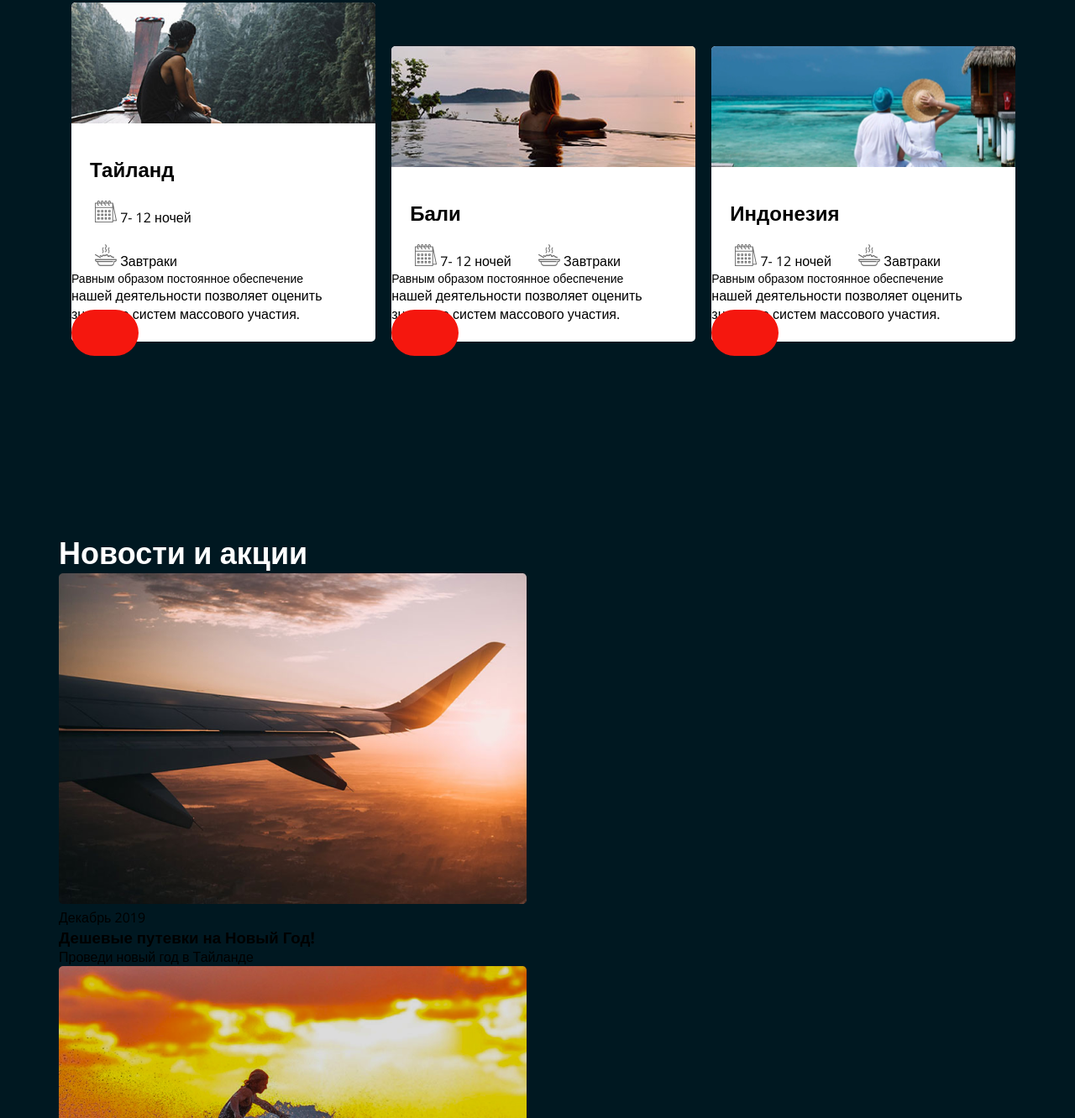
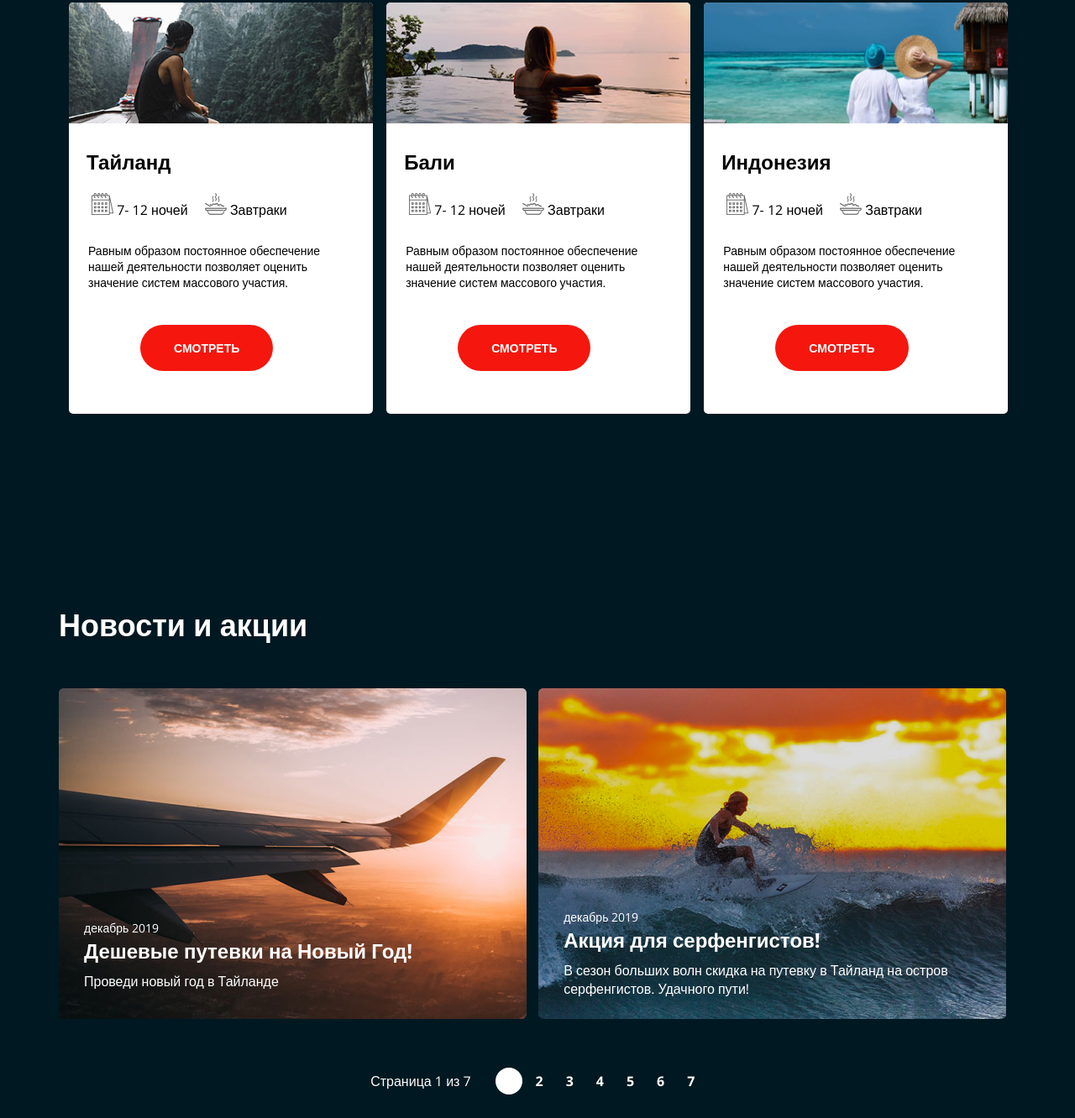
Before and after one commit to maxnewm/Asia-air, a plain HTML site: page index.html in a window 1280 px wide. Shown: the part 848-2180 px from the top of the page at 84% size. Drawn offline with nearby package versions, Linux system fonts and the light colour scheme.

Commit message:
2323232323

```diff
--- a/css/style.css
+++ b/css/style.css
@@ -40,8 +40,8 @@
 }
 
 .headadress__phone{
-    font-size: 26px;
-   padding-left: 947px;
+ font-size: 26px;
+ padding-left: 947px;
 }
 
 .headadress__shedule{
@@ -79,6 +79,7 @@
 
 .tours{
   margin-bottom: 227px;
+  margin-left: 23;
   position: relative;
 }
 
@@ -87,6 +88,7 @@
   font-size: 36px;
   color: #fff;
   margin-bottom: 41px;
+  margin-left: 19px;
 }
 
 .tours__img{
@@ -98,7 +100,8 @@
  background-color:#fff;
  display: inline-block;
  border-radius: 5px;
- margin-left: 15px;
+ margin-left: 12px;
+ padding-bottom: 68px;
 }
 
 
@@ -108,14 +111,16 @@
 
 .tours__about{
   font-size: 14px;
+  max-width: 300px;
+  margin-bottom: 57px;
 
 }
 
 .tours__name{
   font-size: 24px;
   font-weight: bold;
-  margin-top: 33px;
-  margin-left: 22px;
+  margin-top: 1px;
+  margin-left: -2px;
 
 }
 
@@ -126,20 +131,143 @@
   margin-top: 21px;
 }
 
+.tours__content{
+  padding-left: 23px;
+  padding-top: 23px;
+}
+
 .tours__feature{
   display: inline-block;
+  margin-bottom: 14px;
+  margin-left: -12px;
+
+}
+
+.news{
+  margin-bottom: 152px;
+}
+
+.news__item{
+  width: 557px;
+  display: inline-block;
+  vertical-align: top;
+  position: relative;
+  border-radius: 5px;
+  overflow: hidden;
+  margin-right: 10px;
+}
+
+.news__img{
+  display: block;
+  width: 100%;
+  height: 100%;
+  object-fit: cover;
+}
+
+.news__desc{
+  position: absolute;
+  left: 0;
+  right: 0;
+  bottom: 0;
+  padding: 25px 30px;
+  min-height: 145px;
+  color: #fff;
+}
+
+.news__date{
+  font-size: 14px;
+  margin-top:  23px;
+  text-transform: lowercase;
+}
+
+.news__name{
+  font-size: 24px;
+  font-weight: bold;
+  margin-bottom: 9px;
+}
+
+.news__text{
+  font-size: 16px;
+}
+
+.news__title{
+  margin-bottom: 51px;
+}
+
+.pagination{
+  text-align: center;
+  margin-top: 58px;
+
+}
+
+.paginator__display,.paginator__lists{
+  display: inline-block;
+  vertical-align: middle;
+}
+
+.paginator__display{
+  margin-right: 25px;
+  color: #fff;
+}
+
+.paginator__item{
+  display: inline-block;
+  vertical-align: middle;
+}
+
+.paginator__link{
+  display: block;
+  width: 32px;
+  height: 32px;
+  border-radius: 50%;
+  position: relative;
+  text-decoration: none;
+  font-weight: bold;
+  line-height: 32px;
+}
+
+.paginator__item--activ .paginator__link{
+ background-color:#fff
 }
 
 
+.footer{
+  height: 320px;
+  position: relative;
+  margin-top: 23px;
+  display: inline-block;
 
-.footer{
-  height: 92.px;
-  padding-bottom: 65px;
 }
 
 .footer__logo{
+ padding-top: 23px;
+}
+
+.footer__adress{
   display: block;
+  text-align: end;
+  position: relative;
+  top: -52px;
 }
+
+.adress__phone{
+  font-size: 26px;
+ padding-left: 947px;
+}
+
+.adress__text{
+  color: #9A9A9A;
+  font-size: 11px;
+}
+
+.footer__nav{
+  text-align: left;
+  padding-left: 118px;
+  position: relative;
+  top: -35px;
+}
+
+
 
 
 
@@ -178,6 +306,8 @@ a{
   margin: 0 auto;
 }
 
+
+
 .wrapper--bg{
   background: url('../img/1.png') top center, url('../img/2.png') bottom 165px right, #001821;
   background-repeat: no-repeat;
@@ -185,13 +315,19 @@ a{
 }
 
 
+
 .social__list{
   font-size: 0;
-}
+  position: relative;
+  margin-left: 671px;
+  margin-top: -58px;
+  }
 
 .social__item{
   font-size: 16px;
   display: inline-block;
+
+
 }
 
 .social__item:not(:first-child) {
@@ -277,6 +413,10 @@ a{
   margin-top: 140px;
 }
 
+.about{
+  margin-bottom: 100px;
+}
+
 .about__title{
 margin-bottom: 37px;
 }
@@ -307,6 +447,12 @@ margin-bottom: 37px;
   background: #F5170E;
   padding: 18px 40px;
   transition: .5s;
+  margin-top: 5px;
+
+}
+
+.button--transparent{
+  margin-left: 62px;
 }
 
 .button:hover{
--- a/index.html
+++ b/index.html
@@ -48,7 +48,7 @@
                                 <div class="tours__content">
                                     <h3 class="tours__name">Тайланд</h3>
                                     <ul class="tours__feature">
-                                        <li class="tours__feature-item">
+                                        <li class="tours__feature">
                                           <img src="./logo/calendar.png" alt="#" class="tours__feature-icon">
                                           <span class="tours__feature-text">7- 12 ночей</span>
                                         </li>
@@ -57,8 +57,8 @@
                                           <span class="tours__feature-text">Завтраки</span>
                                         </li>
                                     </ul>
-                                    <p class="tours__about">Равным образом постоянное обеспечение<p> нашей деятельности позволяет оценить</p> значение систем массового участия.</p>
-                                    <a href="#" class="button button--transparent"></a>
+                                    <p class="tours__about">Равным образом постоянное обеспечение нашей деятельности позволяет оценить значение систем массового участия.</p>
+                                    <a href="#" class="button button--transparent">смотреть</a>
                                 </div>
                             </li>
                             <li class="tours__item">
@@ -75,8 +75,10 @@
                                           <span class="tours__feature-text">Завтраки</span>
                                         </li>
                                     </ul>
-                                    <p class="tours__about">Равным образом постоянное обеспечение<p> нашей деятельности позволяет оценить</p> значение систем массового участия.</p>
-                                    <a href="#" class="button button--transparent"></a>
+                                    <p class="tours__about">Равным образом постоянное обеспечение нашей деятельности позволяет оценить значение систем массового участия.</p>
+                                    <a href="#" class="button button--transparent">смотреть
+
+                                    </a>
                                 </div>
                             </li>
                             <li class="tours__item">
@@ -93,8 +95,8 @@
                                           <span class="tours__feature-text">Завтраки</span>
                                         </li>
                                     </ul>
-                                   <p class="tours__about">Равным образом постоянное обеспечение<p> нашей деятельности позволяет оценить</p> значение систем массового участия.</p>
-                                   <a href="#" class="button button--transparent"></a>
+                                   <p class="tours__about">Равным образом постоянное обеспечение нашей деятельности позволяет оценить значение систем массового участия.</p>
+                                   <a href="#" class="button button--transparent">смотреть</a>
                                </div>
                             </li>
                         </ul>
@@ -123,7 +125,7 @@
                         <div class="pagination">
                           <div class="paginator__display">Страница 1 из 7</div>
                             <ul class="paginator__lists">
-                                <li class="paginator__item">
+                                <li class="paginator__item paginator__item--activ">
                                     <a href class="paginator__link">1</a>
                                 </li>
                                 <li class="paginator__item">
```
